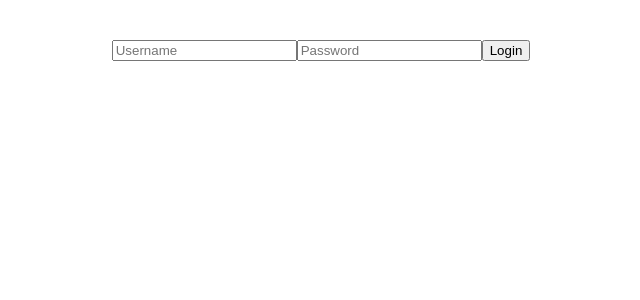
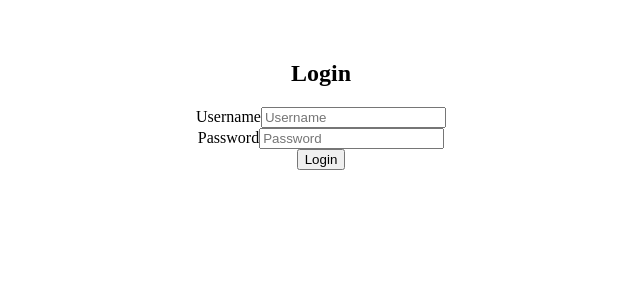
Before and after one commit to sdg877/hj_frontend, a React (Vite) app in the folder frontend/hj/: page /login in a window 1280 px wide. Shown: the top 300 px of the page, without its empty margins (319-959 px from the left). Built offline with nearby package versions, Linux system fonts and the light colour scheme.

Commit message:
Basic form styling

```diff
--- a/frontend/hj/src/admin/forms/Login.jsx
+++ b/frontend/hj/src/admin/forms/Login.jsx
@@ -1,4 +1,5 @@
 import React, { useState } from "react";
+import '../../App.css'
 import axios from "axios";
 import { useNavigate } from "react-router-dom";
 
@@ -27,23 +28,42 @@ const Login = () => {
   };
 
   return (
+    <div className="login-container">
+      <h2 className="title">Login</h2>
+
       <form onSubmit={handleLogin}>
+        <div className="form-group">
+          <label className="label">Username</label>
           <input
             type="text"
             placeholder="Username"
             value={username}
             onChange={(e) => setUsername(e.target.value)}
             required
+            className="input-field"
           />
+        </div>
+
+        <div className="form-group">
+          <label className="label">Password</label>
           <input
             type="password"
             placeholder="Password"
             value={password}
             onChange={(e) => setPassword(e.target.value)}
             required
+            className="input-field"
           />
-      <button type="submit">Login</button>
+        </div>
+
+        <button
+          type="submit"
+          className="submit-button"
+        >
+          Login
+        </button>
       </form>
+    </div>
   );
 };
 
```
Lines whose indentation alone changed are shown as unchanged.
